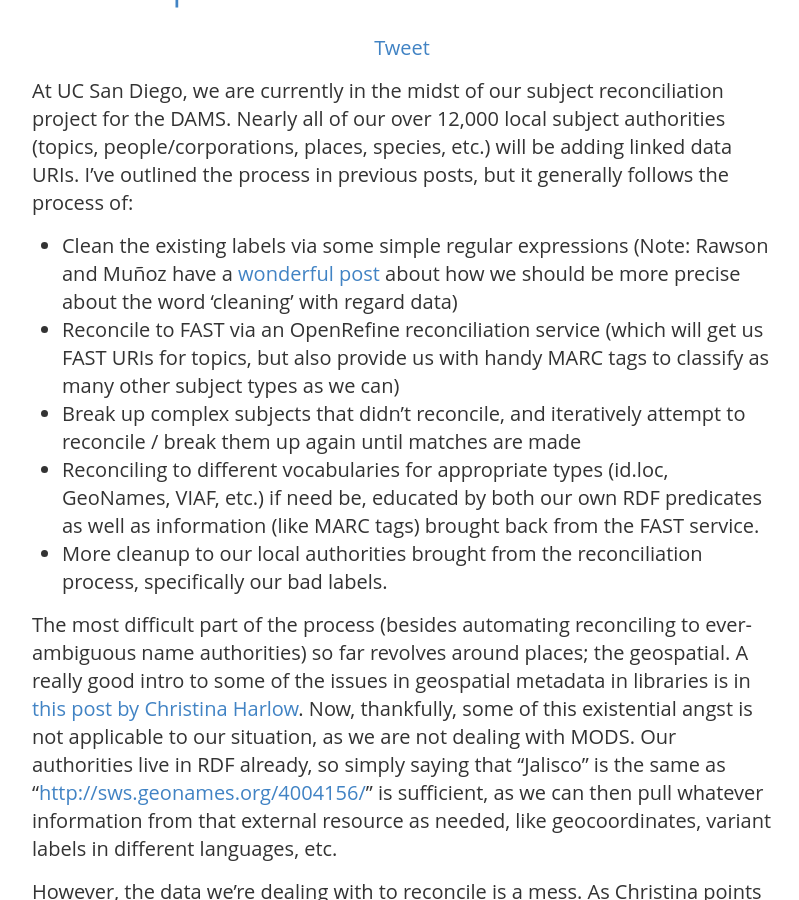
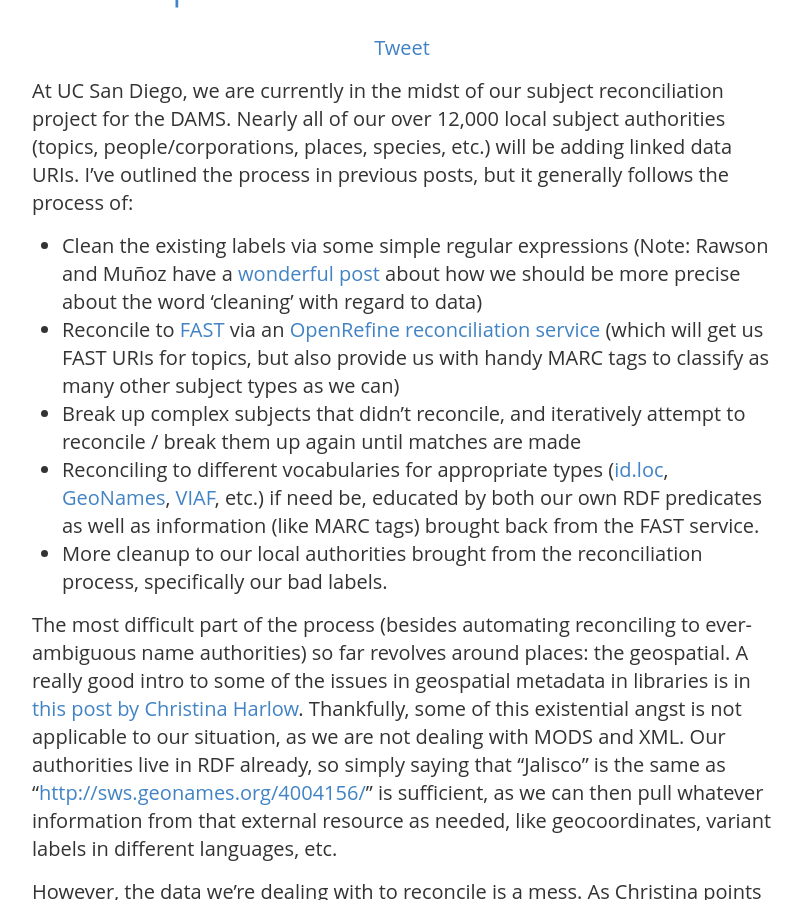
Before and after one commit to remerjohnson/remerjohnson.github.io, a Jekyll site: the page built from _posts/2016-7-14-geospatial-metadata-reconciliation.md, in a window 1280 px wide and 900 px high, scrolled down 265 px. Shown: the whole window, without its empty margins (238-1037 px from the left). Built offline with Jekyll 4.4.1, drawn with Linux system fonts in a browser that asks for light colours; nearby versions of some CDN libraries; comment, search, counter and statistics services are not loaded.

Commit message:
Editing of reconciliation post

```diff
--- a/_posts/2016-7-14-geospatial-metadata-reconciliation.md
+++ b/_posts/2016-7-14-geospatial-metadata-reconciliation.md
@@ -5,13 +5,13 @@
 
 At UC San Diego, we are currently in the midst of our subject reconciliation project for the DAMS. Nearly all of our over 12,000 local subject authorities (topics, people/corporations, places, species, etc.) will be adding linked data URIs. I've outlined the process in previous posts, but it generally follows the process of:
 
-+ Clean the existing labels via some simple regular expressions (Note: Rawson and Muñoz have a [wonderful post](http://curatingmenus.org/articles/against-cleaning/) about how we should be more precise about the word 'cleaning' with regard data)
-+ Reconcile to FAST via an OpenRefine reconciliation service (which will get us FAST URIs for topics, but also provide us with handy MARC tags to classify as many other subject types as we can)
++ Clean the existing labels via some simple regular expressions (Note: Rawson and Muñoz have a [wonderful post](http://curatingmenus.org/articles/against-cleaning/) about how we should be more precise about the word 'cleaning' with regard to data)
++ Reconcile to [FAST](http://www.oclc.org/research/themes/data-science/fast.html) via an [OpenRefine reconciliation service](https://github.com/remerjohnson/fast-reconcile) (which will get us FAST URIs for topics, but also provide us with handy MARC tags to classify as many other subject types as we can)
 + Break up complex subjects that didn't reconcile, and iteratively attempt to reconcile / break them up again until matches are made
-+ Reconciling to different vocabularies for appropriate types (id.loc, GeoNames, VIAF, etc.) if need be, educated by both our own RDF predicates as well as information (like MARC tags) brought back from the FAST service.
++ Reconciling to different vocabularies for appropriate types ([id.loc](http://id.loc.gov/), [GeoNames](http://www.geonames.org/), [VIAF](https://viaf.org/), etc.) if need be, educated by both our own RDF predicates as well as information (like MARC tags) brought back from the FAST service.
 + More cleanup to our local authorities brought from the reconciliation process, specifically our bad labels.
 
-The most difficult part of the process (besides automating reconciling to ever-ambiguous name authorities) so far revolves around places; the geospatial. A really good intro to some of the issues in geospatial metadata in libraries is in [this post by Christina Harlow](http://christinaharlow.com/thoughts-on-geospatial-metadata). Now, thankfully, some of this existential angst is not applicable to our situation, as we are not dealing with MODS. Our authorities live in RDF already, so simply saying that "Jalisco" is the same as "[http://sws.geonames.org/4004156/](http://sws.geonames.org/4004156/)" is sufficient, as we can then pull whatever information from that external resource as needed, like geocoordinates, variant labels in different languages, etc.
+The most difficult part of the process (besides automating reconciling to ever-ambiguous name authorities) so far revolves around places: the geospatial. A really good intro to some of the issues in geospatial metadata in libraries is in [this post by Christina Harlow](http://christinaharlow.com/thoughts-on-geospatial-metadata). Thankfully, some of this existential angst is not applicable to our situation, as we are not dealing with MODS and XML. Our authorities live in RDF already, so simply saying that "Jalisco" is the same as "[http://sws.geonames.org/4004156/](http://sws.geonames.org/4004156/)" is sufficient, as we can then pull whatever information from that external resource as needed, like geocoordinates, variant labels in different languages, etc.
 
 However, the data we're dealing with to reconcile is a mess. As Christina points out, library cataloging practice means many of the abbreviations for states are ancient, and GeoNames has no entries that remotely conform to them. As you can imagine, we have a lot of collections about places in California. This means we have thousands of geographic subjects that end in '(Calif.)'. Worse is when there are multiple levels in the parentheses, like '(San Diego, Calif.)'.
 
```
